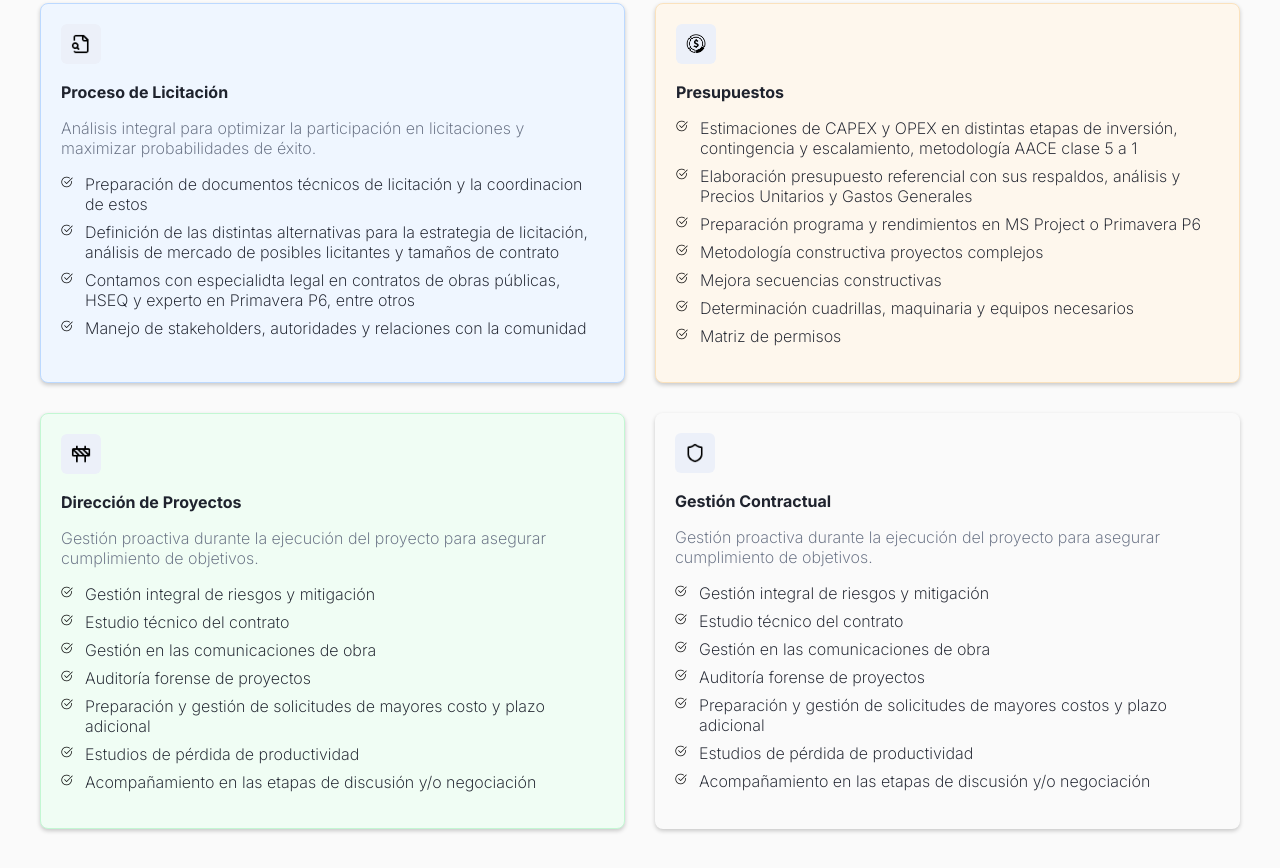
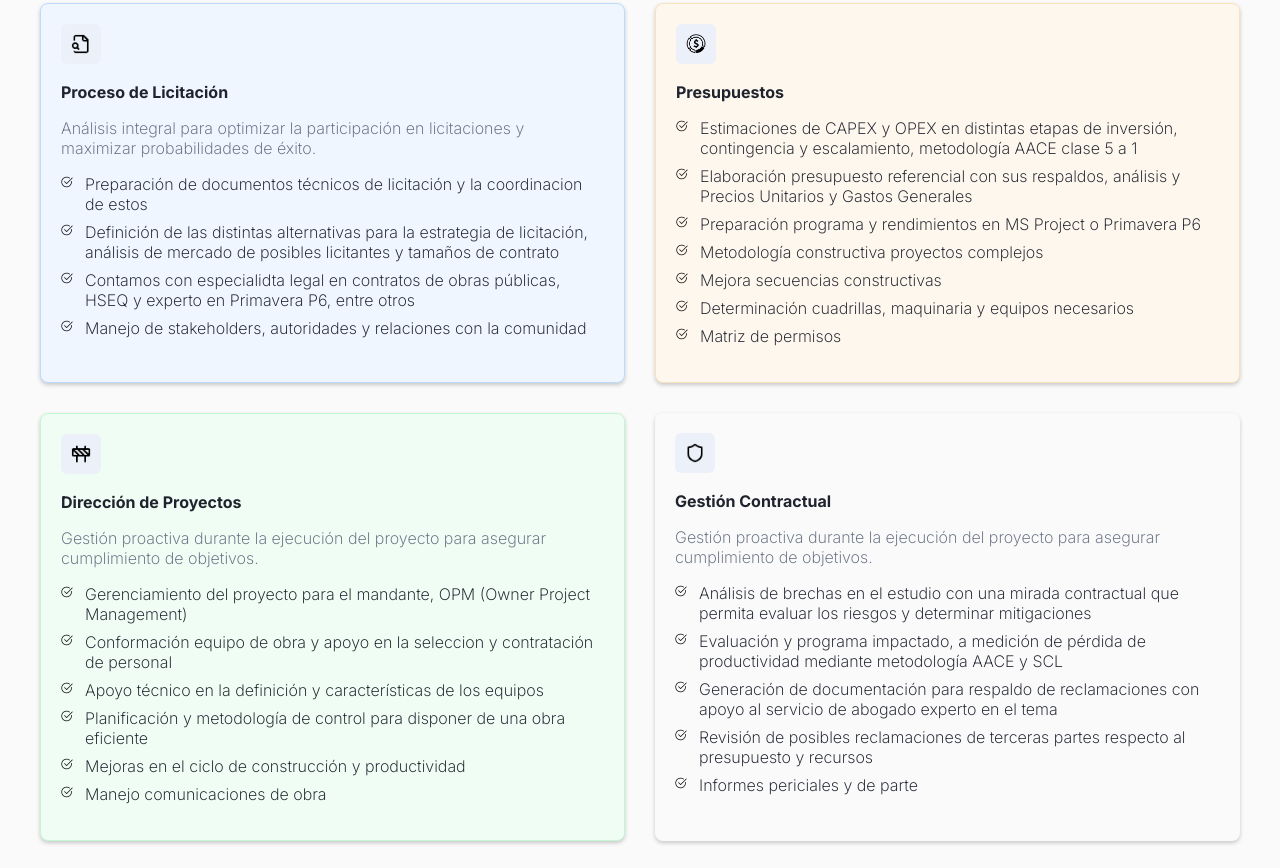
Before and after one commit to jrdelrio/GRP, an Astro site: page / in a window 1280 px wide. Shown: the part 1918-2786 px from the top of the page. Built offline with nearby package versions, Linux system fonts and the light colour scheme; Astro itself is replaced by a stand-in of ours.

Commit message:
listas las correcciones de miercoles 13 de agosto

```diff
--- a/src/data/translations.ts
+++ b/src/data/translations.ts
@@ -14,6 +14,7 @@ const translations = {
             buttonServices: "Conocer Servicios →",
             buttonContact: "Solicitar Consulta",
         },
+
         offering: {
             title: "Qué Ofrecemos",
             subtitle:
@@ -64,6 +65,7 @@ const translations = {
                 },
             },
         },
+
         "project-cycle": {
             title: "Acompañamiento experto en Todo el Ciclo del Proyecto",
             subtitle:
@@ -98,13 +100,12 @@ const translations = {
                     subtitle:
                         "Gestión proactiva durante la ejecución del proyecto para asegurar cumplimiento de objetivos.",
                     list: {
-                        item1: "Gestión integral de riesgos y mitigación",
-                        item2: "Estudio técnico del contrato",
-                        item3: "Gestión en las comunicaciones de obra",
-                        item4: "Auditoría forense de proyectos",
-                        item5: "Preparación y gestión de solicitudes de mayores costo y plazo adicional",
-                        item6: "Estudios de pérdida de productividad",
-                        item7: "Acompañamiento en las etapas de discusión y/o negociación",
+                        item1: "Gerenciamiento del proyecto para el mandante, OPM (Owner Project Management)",
+                        item2: "Conformación equipo de obra y apoyo en la seleccion y contratación de personal",
+                        item3: "Apoyo técnico en la definición y características de los equipos",
+                        item4: "Planificación y metodología de control para disponer de una obra eficiente",
+                        item5: "Mejoras en el ciclo de construcción y productividad",
+                        item6: "Manejo comunicaciones de obra",
                     },
                 },
                 card4: {
@@ -112,13 +113,11 @@ const translations = {
                     subtitle:
                         "Gestión proactiva durante la ejecución del proyecto para asegurar cumplimiento de objetivos.",
                     list: {
-                        item1: "Gestión integral de riesgos y mitigación",
-                        item2: "Estudio técnico del contrato",
-                        item3: "Gestión en las comunicaciones de obra",
-                        item4: "Auditoría forense de proyectos",
-                        item5: "Preparación y gestión de solicitudes de mayores costos y plazo adicional",
-                        item6: "Estudios de pérdida de productividad",
-                        item7: "Acompañamiento en las etapas de discusión y/o negociación",
+                        item1: "Análisis de brechas en el estudio con una mirada contractual que permita evaluar los riesgos y determinar mitigaciones",
+                        item2: "Evaluación y programa impactado, a medición de pérdida de productividad mediante metodología AACE y SCL",
+                        item3: "Generación de documentación para respaldo de reclamaciones con apoyo al servicio de abogado experto en el tema",
+                        item4: "Revisión de posibles reclamaciones de terceras partes respecto al presupuesto y recursos",
+                        item5: "Informes periciales y de parte",
                     },
                 },
             },
@@ -313,7 +312,6 @@ const translations = {
                         item4: "Forensic project audit",
                         item5: "Preparation and management of requests for additional costs and time",
                         item6: "Productivity loss studies",
-                        item7: "Support in discussion and/or negotiation stages",
                     },
                 },
                 card4: {
@@ -326,8 +324,6 @@ const translations = {
                         item3: "Management of on-site communications",
                         item4: "Forensic project audit",
                         item5: "Preparation and management of requests for additional costs and time",
-                        item6: "Productivity loss studies",
-                        item7: "Support in discussion and/or negotiation stages",
                     },
                 },
             },
--- a/src/pages/index.astro
+++ b/src/pages/index.astro
@@ -237,7 +237,7 @@ import "../../styles/spinner.scss";
                     alt="direccion de proyectos"
                 />
                 <h4 data-i18n="project-cycle.grid.card3.title">
-                    Dirección de Proyectos
+                    Dirección Proyectos
                 </h4>
                 <p data-i18n="project-cycle.grid.card3.subtitle">
                     Gestión proactiva durante la ejecución del proyecto para
@@ -245,27 +245,26 @@ import "../../styles/spinner.scss";
                 </p>
                 <ul>
                     <li data-i18n="project-cycle.grid.card3.list.item1">
-                        Gestión integral de riesgos y mitigación
+                        Gerenciamiento del proyecto para el mandante, OPM (Owner
+                        Project Management)
                     </li>
                     <li data-i18n="project-cycle.grid.card3.list.item2">
-                        Estudio técnico del contrato
+                        Conformación equipo de obra y apoyo en la seleccion y
+                        contratación de personal
                     </li>
                     <li data-i18n="project-cycle.grid.card3.list.item3">
-                        Gestión en las comunicaciones de obra
+                        Apoyo técnico en la definición y características de los
+                        equipos
                     </li>
                     <li data-i18n="project-cycle.grid.card3.list.item4">
-                        Auditoría forense de proyectos
+                        Planificación y metodología de control para disponer de
+                        una obra eficiente
                     </li>
                     <li data-i18n="project-cycle.grid.card3.list.item5">
-                        Preparación y gestión de solicitudes de mayores costo y
-                        plazo adicional
+                        Mejoras en el ciclo de construcción y productividad
                     </li>
                     <li data-i18n="project-cycle.grid.card3.list.item6">
-                        Estudios de pérdida de productividad
-                    </li>
-                    <li data-i18n="project-cycle.grid.card3.list.item7">
-                        Acompañamiento en las etapas de discusión y/o
-                        negociación
+                        Manejo comunicaciones de obra
                     </li>
                 </ul>
             </article>
@@ -281,28 +280,21 @@ import "../../styles/spinner.scss";
                 </p>
                 <ul>
                     <li data-i18n="project-cycle.grid.card4.list.item1">
-                        Gestión integral de riesgos y mitigación
+                        Análisis de brechas en el estudio con una mirada contractual que permita evaluar los riesgos y determinar mitigaciones
                     </li>
                     <li data-i18n="project-cycle.grid.card4.list.item2">
-                        Estudio técnico del contrato
+                        Evaluación y programa impactado, a medición de pérdida de productividad mediante metodología AACE y SCL
                     </li>
                     <li data-i18n="project-cycle.grid.card4.list.item3">
-                        Gestión en las comunicaciones de obra
+                        Generación de documentación para respaldo de reclamaciones con apoyo al servicio de abogado experto en el tema
                     </li>
                     <li data-i18n="project-cycle.grid.card4.list.item4">
-                        Auditoría forense de proyectos
+                        Revisión de posibles reclamaciones de terceras partes respecto al presupuesto y recursos
                     </li>
                     <li data-i18n="project-cycle.grid.card4.list.item5">
-                        Preparación y gestión de solicitudes de mayores costos y
-                        plazo adicional
+                        Informes periciales y de parte
                     </li>
-                    <li data-i18n="project-cycle.grid.card4.list.item6">
-                        Estudios de pérdida de productividad
-                    </li>
-                    <li data-i18n="project-cycle.grid.card4.list.item7">
-                        Acompañamiento en las etapas de discusión y/o
-                        negociación
-                    </li>
+
                 </ul>
             </article>
         </div>
@@ -333,7 +325,7 @@ import "../../styles/spinner.scss";
             </h4>
             <p data-i18n="team.box.subtitle">
                 Creemos en la importancia de una gestión contractual proactiva y
-                estratégica. Nuestro enfo que se basa en la prevención de
+                estratégica. Nuestro enfoque se basa en la prevención de
                 riesgos, la comunicación transparente y la búsqueda constante de
                 soluciones que maximicen el valor para nuestros clientes.
             </p>
@@ -390,7 +382,7 @@ import "../../styles/spinner.scss";
                         </p>
                     </div>
                 </article>
-                <article>
+                <!-- <article>
                     <img src="/icons/location.png" alt="contact location" />
                     <div class="data">
                         <h4
@@ -405,7 +397,7 @@ import "../../styles/spinner.scss";
                             Reuniones presenciales con cita previa
                         </p>
                     </div>
-                </article>
+                </article> -->
                 <article>
                     <img src="/icons/clock.png" alt="consulta contact" />
                     <div class="data">
@@ -563,17 +555,15 @@ import "../../styles/spinner.scss";
                     Servicios
                 </h4>
                 <a href="#offering" data-i18n="offering.grid.item1.title"
-                    >Proceso de Licitación</a
+                    >Qué Ofrecemos</a
                 >
-                <a href="#offering" data-i18n="offering.grid.item2.title"
-                    >Proceso de Construcción</a
+                <a href="#project-cycle" data-i18n="offering.grid.item2.title"
+                    >Ciclo del Proyecto</a
                 >
-                <a href="#offering" data-i18n="offering.grid.item3.title"
-                    >Prevención de Reclamaciones</a
+                <a href="#contact" data-i18n="offering.grid.item3.title"
+                    >Contacto</a
                 >
-                <a href="#offering" data-i18n="offering.grid.item4.title"
-                    >Auditoría Contratos</a
-                >
+
             </div>
         </div>
         <p data-i18n="footer.copywrite">
--- a/styles/styles.scss
+++ b/styles/styles.scss
@@ -160,6 +160,9 @@ section#offering {
     .offers {
         padding-top: 20px;
         .offer {
+            p {
+                text-align: justify
+            }
             &:last-child {
                 margin-top: 35px;
             }
```
